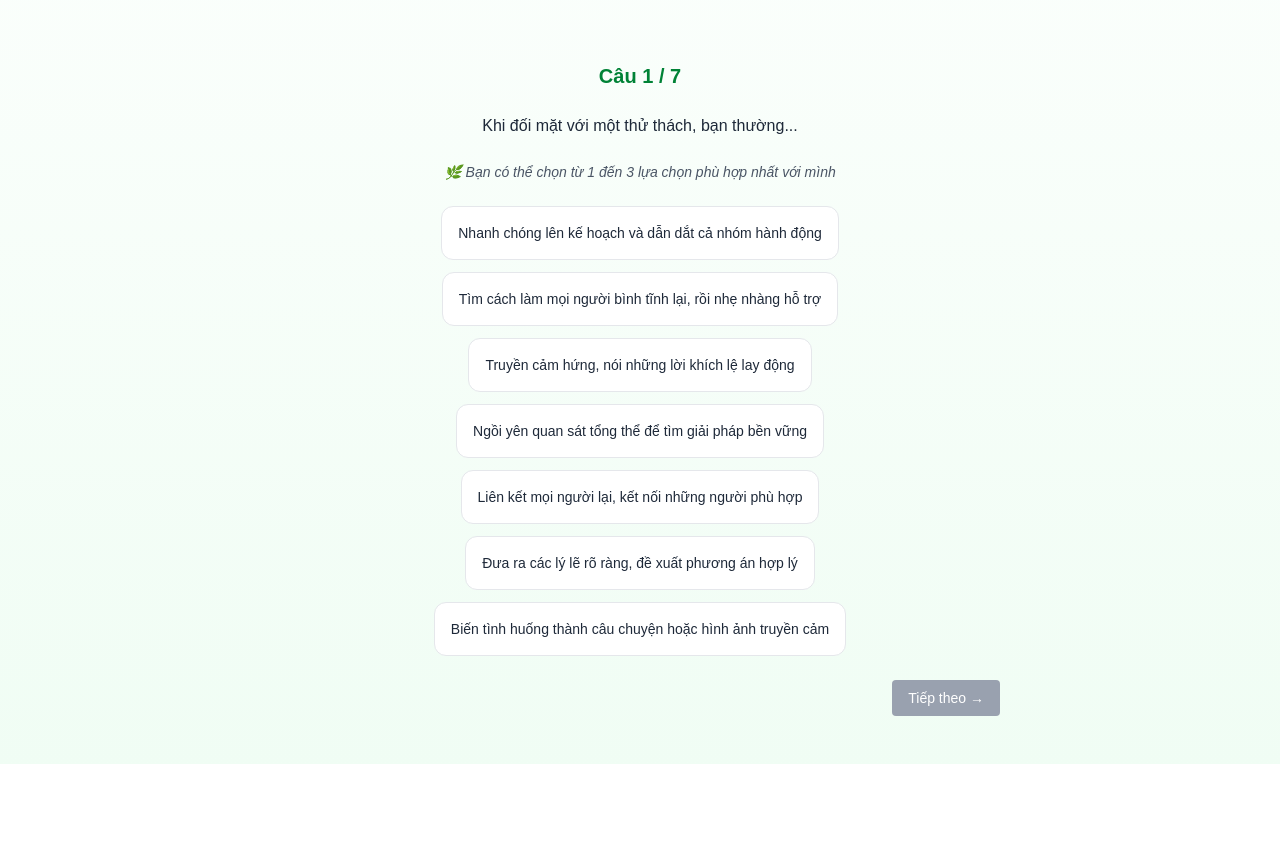
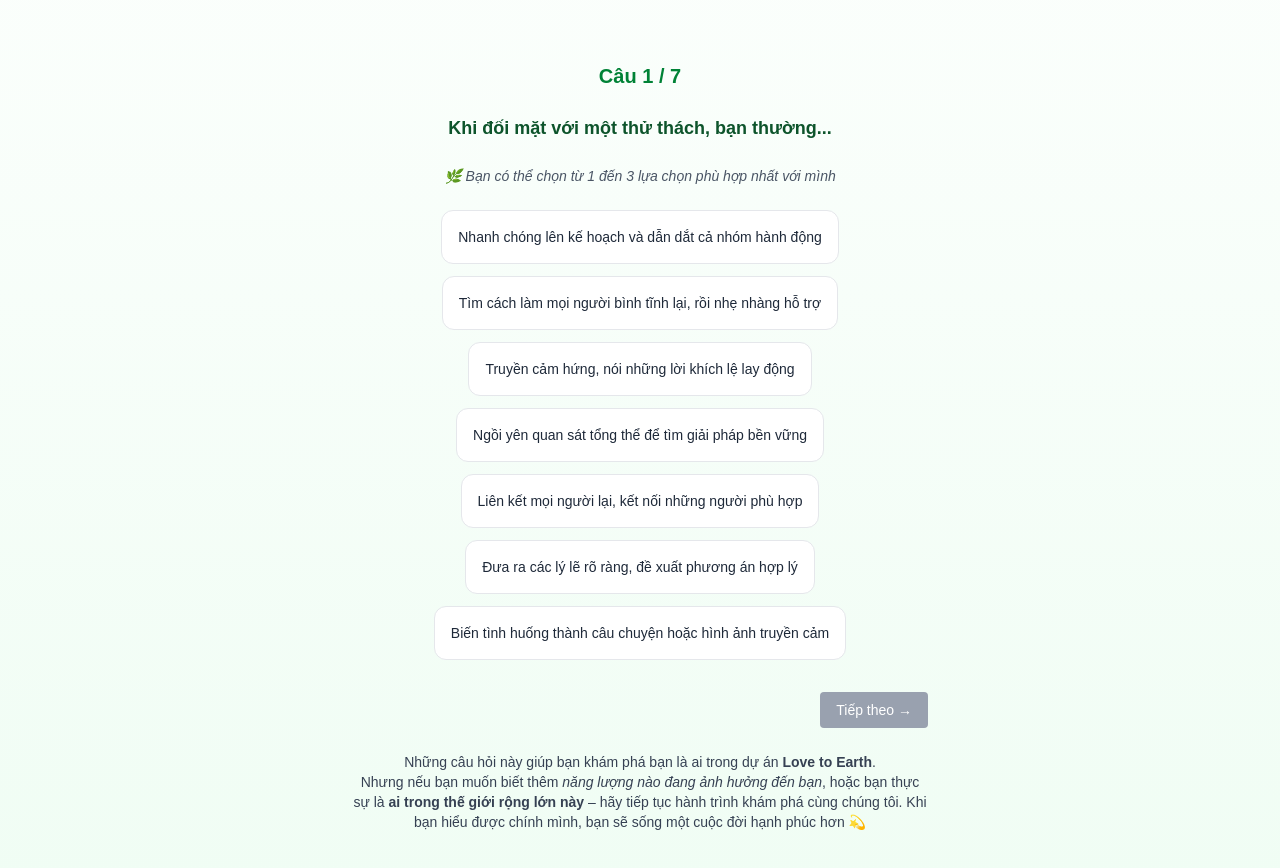
Before and after one commit to tiachop777/love-to-earth, a Next.js app: page /quiz in a window 1280 px wide. Shown: the part 394-1262 px from the top of the page. Before the commit the page ends 1158 px from the top, so only its background shows below. Built offline with nearby package versions, Linux system fonts and the light colour scheme.

Commit message:
🔥 Cập nhật quiz, ArchetypeResult và flow kết quả hoàn chỉnh

```diff
--- a/src/components/Quiz.tsx
+++ b/src/components/Quiz.tsx
@@ -153,13 +153,14 @@ export default function Quiz() {
 
   return (
     <div className="max-w-3xl mx-auto p-6 space-y-6">
-      <h2 className="text-xl font-bold text-green-700">
+      <h2 className="text-xl font-bold text-green-700 text-center">
         Câu {step + 1} / {questions.length}
       </h2>
-      <p className="text-gray-800 font-medium text-center">{questions[step].text}</p>
+      <p className="text-green-900 text-lg font-semibold text-center">{questions[step].text}</p>
       <p className="text-sm italic text-gray-600 text-center">
         🌿 Bạn có thể chọn từ 1 đến 3 lựa chọn phù hợp nhất với mình
       </p>
+
       <div className="grid gap-3">
         {questions[step].options.map((opt) => {
           const idx = selected.indexOf(opt);
@@ -184,26 +185,39 @@ export default function Quiz() {
         })}
       </div>
 
-
-      <div className="flex justify-between mt-6">
+      <div className="flex flex-col items-center mt-8 space-y-4">
+        <div className="flex justify-between w-full max-w-xl">
           {step > 0 ? (
-          <button onClick={back} className="px-4 py-2 bg-gray-200 rounded text-sm">
+            <button
+              onClick={back}
+              className="px-4 py-2 bg-gray-200 rounded text-sm"
+            >
               ← Quay lại
             </button>
-        ) : (
-          <div />
-        )}
+          ) : <div />}
 
           <button
             disabled={selected.length < 1}
             onClick={next}
             className={`px-4 py-2 rounded text-sm text-white ${
-            selected.length >= 1 ? 'bg-green-600 hover:bg-green-700' : 'bg-gray-400 cursor-not-allowed'
+              selected.length >= 1
+                ? 'bg-green-600 hover:bg-green-700'
+                : 'bg-gray-400 cursor-not-allowed'
             }`}
           >
             {step === questions.length - 1 ? '🌟 Xem kết quả' : 'Tiếp theo →'}
           </button>
         </div>
+
+        <p className="text-sm text-center text-gray-700 max-w-xl mt-2">
+          Những câu hỏi này giúp bạn khám phá bạn là ai trong dự án <strong>Love to Earth</strong>.
+          <br />
+          Nhưng nếu bạn muốn biết thêm <em>năng lượng nào đang ảnh hưởng đến bạn</em>,
+          hoặc bạn thực sự là <strong>ai trong thế giới rộng lớn này</strong> –
+          hãy tiếp tục hành trình khám phá cùng chúng tôi.
+          Khi bạn hiểu được chính mình, bạn sẽ sống một cuộc đời hạnh phúc hơn 💫
+        </p>
+      </div>
     </div>
   );
 }
```
Lines whose indentation alone changed are shown as unchanged.
